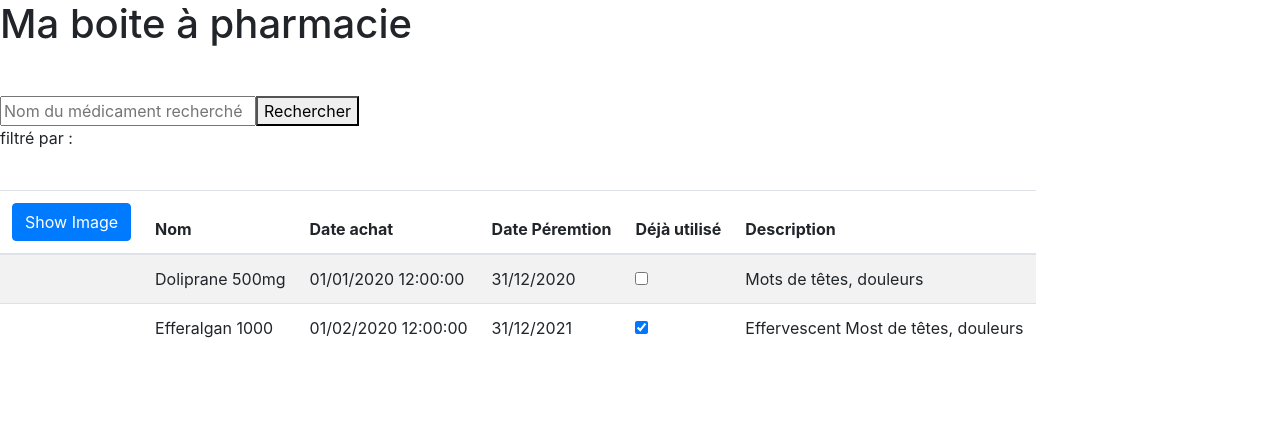
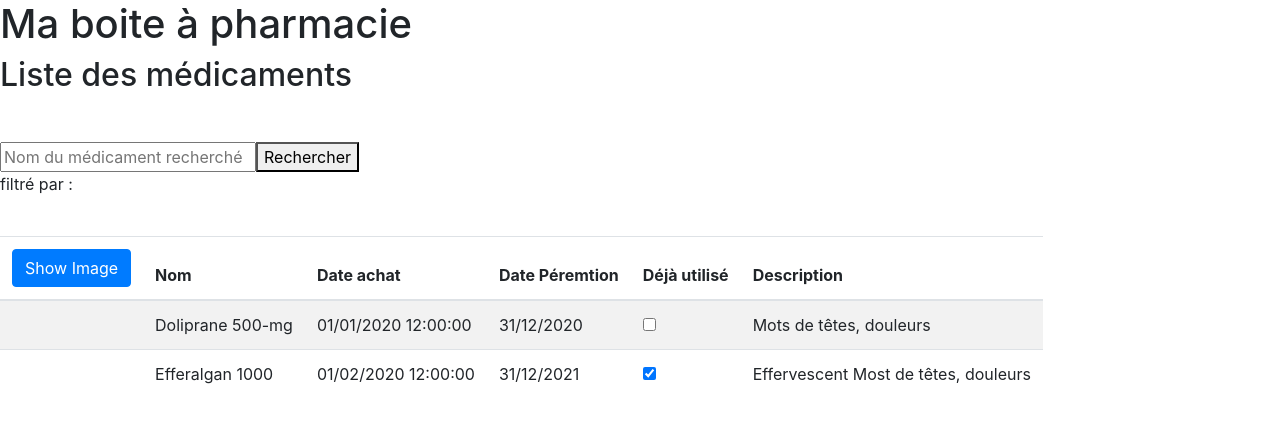
Before and after one commit to adampecory/pharma, an Angular app: page / in a window 1280 px wide. Shown: the top 422 px of the page. Built offline with nearby package versions, Linux system fonts and the light colour scheme.

Commit message:
Interface

```diff
--- /dev/null
+++ b/src/app/models/medoc.ts
@@ -0,0 +1,11 @@
+export interface IMedoc {
+    nom: string,
+    dateAchat: string,
+    dateExpiration: string,
+    posologie: string,
+    destinataire: string,
+    cible: string,
+    estOuvert: boolean,
+    categorie: string,
+    description: string
+}
--- a/src/app/products/product-list.component.ts
+++ b/src/app/products/product-list.component.ts
@@ -1,30 +1,39 @@
 import { Component } from '@angular/core';
+import { IMedoc } from '../models/medoc';
 
 @Component({
     selector : 'app-productlist',
     templateUrl : './product-list.component.html'
 })
 export class ProducListComponent {
-    title: 'Liste des médicaments';
-    imgUrl: 'assets\\images\\medoc.jpg';
-    imgWidth: 100;
-    imgShow: false;
+    title: string = 'Liste des médicaments';
+    imgUrl: string ='assets\\images\\medoc.jpg';
+    imgWidth: number = 100;
+    imgShow: boolean = false;
     filteredValue: 'dol';
 
-    medocs: any[] = [
+    medocs: IMedoc[] = [
         {
-            nom: 'Doliprane 500mg',
+            nom: 'Doliprane 500-mg',
             dateAchat: '01/01/2020',
             dateExpiration: '31/12/2020',
             estOuvert: false,
-            description: 'Mots de têtes, douleurs'
+            description: 'Mots de têtes, douleurs',
+            destinataire : 'Aly',
+            cible: 'Enfant',
+            posologie: '3fois par jour',
+            categorie: 'DOULEUR'
         },
         {
             nom: 'Efferalgan 1000',
             dateAchat: '02/01/2020',
             dateExpiration: '31/12/2021',
             estOuvert: true,
-            description: 'Effervescent Most de têtes, douleurs'
+            description: 'Effervescent Most de têtes, douleurs',
+            destinataire : 'Alain',
+            cible: 'Adulte',
+            posologie: '2 fois par jour',
+            categorie: 'DOULEUR'
         }
     ];
 
```
